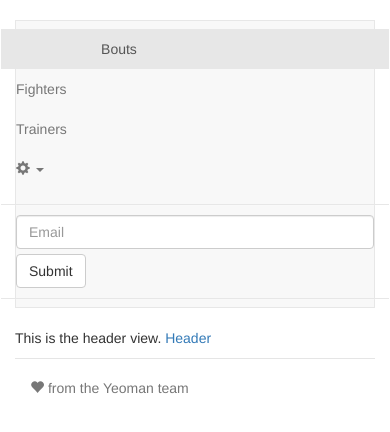
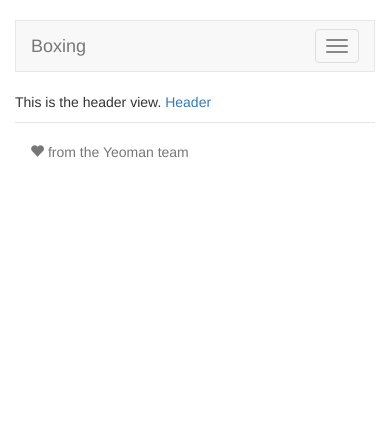
Before and after one commit to razbomi/boxing-angular-client, a website: page app/index.html in a window 390 px wide. Drawn offline with nearby package versions, Linux system fonts and the light colour scheme; some packages are replaced by stand-ins of ours; files that its build step writes are made by us from their sources.

Commit message:
clean up navigation

```diff
--- a/app/views/main.html
+++ b/app/views/main.html
@@ -1,13 +1,23 @@
 <nav class="navbar navbar-default" role="navigation">
+    <div class="container-fluid">
+        <div class="navbar-header">
+            <button type="button" class="navbar-toggle"
+                    data-toggle="collapse"
+                    data-target="#bs-example-navbar-collapse-1">
+                <span class="sr-only">Toggle navigation</span>
+                <span class="icon-bar"></span>
+                <span class="icon-bar"></span>
+                <span class="icon-bar"></span>
+            </button>
+            <a class="navbar-brand" href="#">Boxing</a>
+        </div>
 
-    <div class="navbar-header">
-        <a class="navbar-brand" href="#">Boxing</a>
+        <div id="bs-example-navbar-collapse-1" class="collapse navbar-collapse">
             <ul class="nav navbar-nav">
-
                 <li class="active"><a href="#">Bouts</a></li>
                 <li><a href="#">Fighters</a></li>
                 <li><a href="#">Trainers</a></li>
-            <li>
+                <li class="dropdown">
                     <a href="#" class="dropdown-toggle" data-toggle="dropdown">
                         <span class="glyphicon glyphicon-cog"></span>
                         <b class="caret"></b>
@@ -22,80 +32,25 @@
                     </ul>
                 </li>
             </ul>
+
+            <form class="navbar-form navbar-right" role="search">
+                <div class="form-group">
+                    <input type="text" class="form-control" placeholder="Search">
+                    <!--<input type="text" class="form-control" placeholder="Password">-->
                 </div>
-
-    <!--<div>-->
+                <!--<button type="submit" class="btn btn-default">Submit</button>-->
+            </form>
 
 
-        <!--<div class="collapse navbar-collapse" id="bs-example-navbar-collapse-1">-->
-            <!--boo-->
-        <!--</div>-->
-
-        <form class="navbar-form navbar-left" role="search">
-          <div class="form-group">
-            <input type="text" class="form-control" placeholder="Email">
-            <!--<input type="text" class="form-control" placeholder="Password">-->
-          </div>
-          <button type="submit" class="btn btn-default">Submit</button>
-        </form>
 
             <!--<p class="navbar-text navbar-right">Signed in as <a href="#" class="navbar-link">Mark Otto</a></p>-->
-
-    <!--</div>-->
+        </div>
+    </div>
 
 </nav>
 
-<p>This is the header view.  <a href="#/header">Header</a></p>
+<p>This is the header view. <a href="#/header">Header</a></p>
 
 <div class="footer">
     <p><span class="glyphicon glyphicon-heart"></span> from the Yeoman team</p>
 </div>
-
-<!--<nav class="navbar navbar-default" role="navigation">-->
-  <!--<div class="container-fluid">-->
-    <!--&lt;!&ndash; Brand and toggle get grouped for better mobile display &ndash;&gt;-->
-    <!--<div class="navbar-header">-->
-      <!--<button type="button" class="navbar-toggle" data-toggle="collapse" data-target="#bs-example-navbar-collapse-1">-->
-        <!--<span class="sr-only">Toggle navigation</span>-->
-        <!--<span class="icon-bar"></span>-->
-        <!--<span class="icon-bar"></span>-->
-        <!--<span class="icon-bar"></span>-->
-      <!--</button>-->
-      <!--<a class="navbar-brand" href="#">Brand</a>-->
-    <!--</div>-->
-
-    <!--&lt;!&ndash; Collect the nav links, forms, and other content for toggling &ndash;&gt;-->
-    <!--<div class="collapse navbar-collapse" id="bs-example-navbar-collapse-1">-->
-      <!--<ul class="nav navbar-nav">-->
-        <!--<li class="active"><a href="#">Link</a></li>-->
-        <!--<li><a href="#">Link</a></li>-->
-        <!--<li class="dropdown">-->
-          <!--<a href="#" class="dropdown-toggle" data-toggle="dropdown">Dropdown <b class="caret"></b></a>-->
-          <!--<ul class="dropdown-menu">-->
-            <!--<li><a href="#">Action</a></li>-->
-            <!--<li><a href="#">Another action</a></li>-->
-            <!--<li><a href="#">Something else here</a></li>-->
-            <!--<li class="divider"></li>-->
-            <!--<li><a href="#">Separated link</a></li>-->
-            <!--<li class="divider"></li>-->
-            <!--<li><a href="#">One more separated link</a></li>-->
-          <!--</ul>-->
-        <!--</li>-->
-      <!--</ul>-->
-
-      <!--<ul class="nav navbar-nav navbar-right">-->
-        <!--<li><a href="#">Link</a></li>-->
-        <!--<li class="dropdown">-->
-          <!--<a href="#" class="dropdown-toggle" data-toggle="dropdown">Dropdown <b class="caret"></b></a>-->
-          <!--<ul class="dropdown-menu">-->
-            <!--<li><a href="#">Action</a></li>-->
-            <!--<li><a href="#">Another action</a></li>-->
-            <!--<li><a href="#">Something else here</a></li>-->
-            <!--<li class="divider"></li>-->
-            <!--<li><a href="#">Separated link</a></li>-->
-          <!--</ul>-->
-        <!--</li>-->
-      <!--</ul>-->
-    <!--</div>&lt;!&ndash; /.navbar-collapse &ndash;&gt;-->
-  <!--</div>&lt;!&ndash; /.container-fluid &ndash;&gt;-->
-<!--</nav>-->
```
Lines whose indentation alone changed are shown as unchanged.
